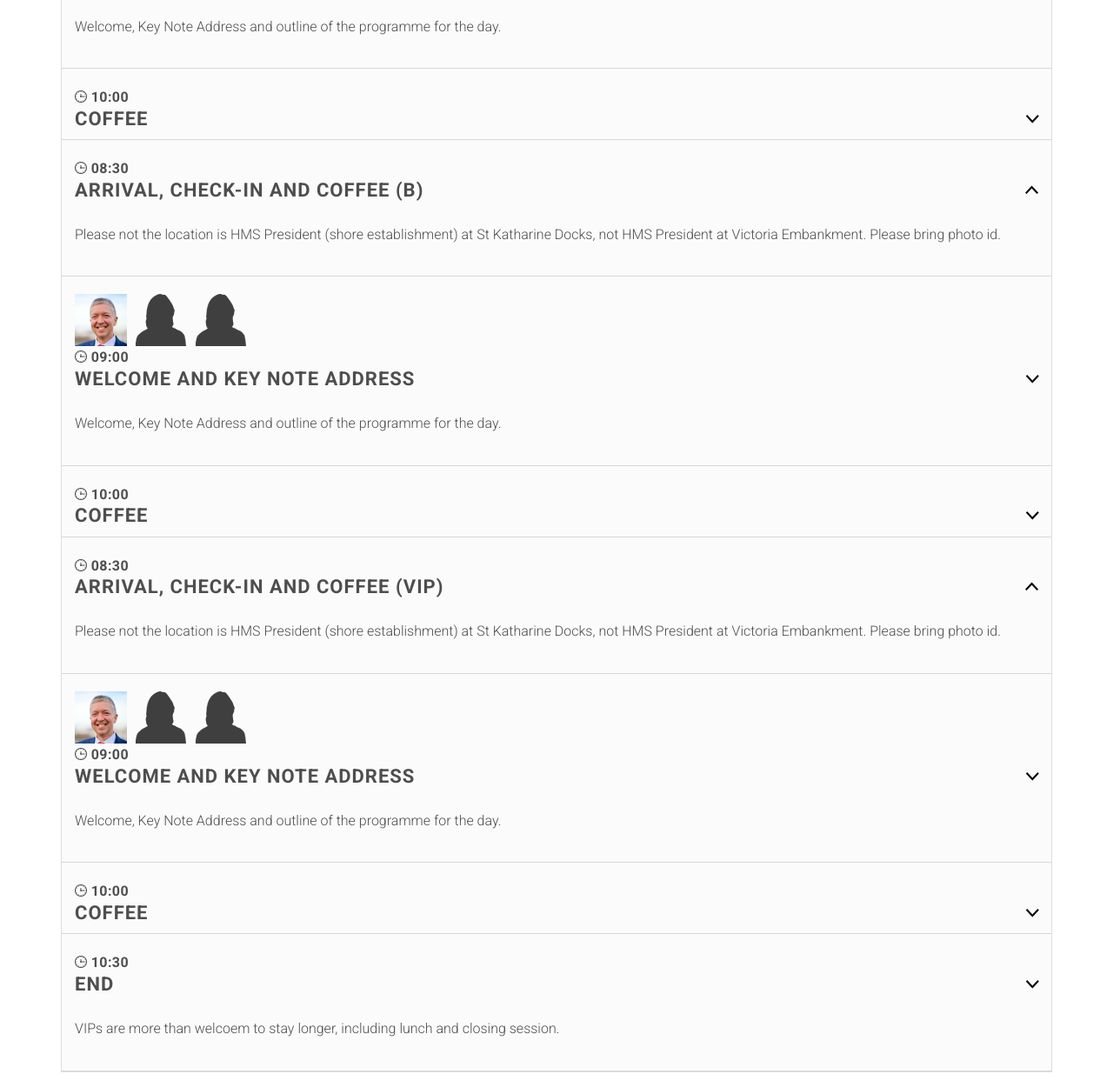
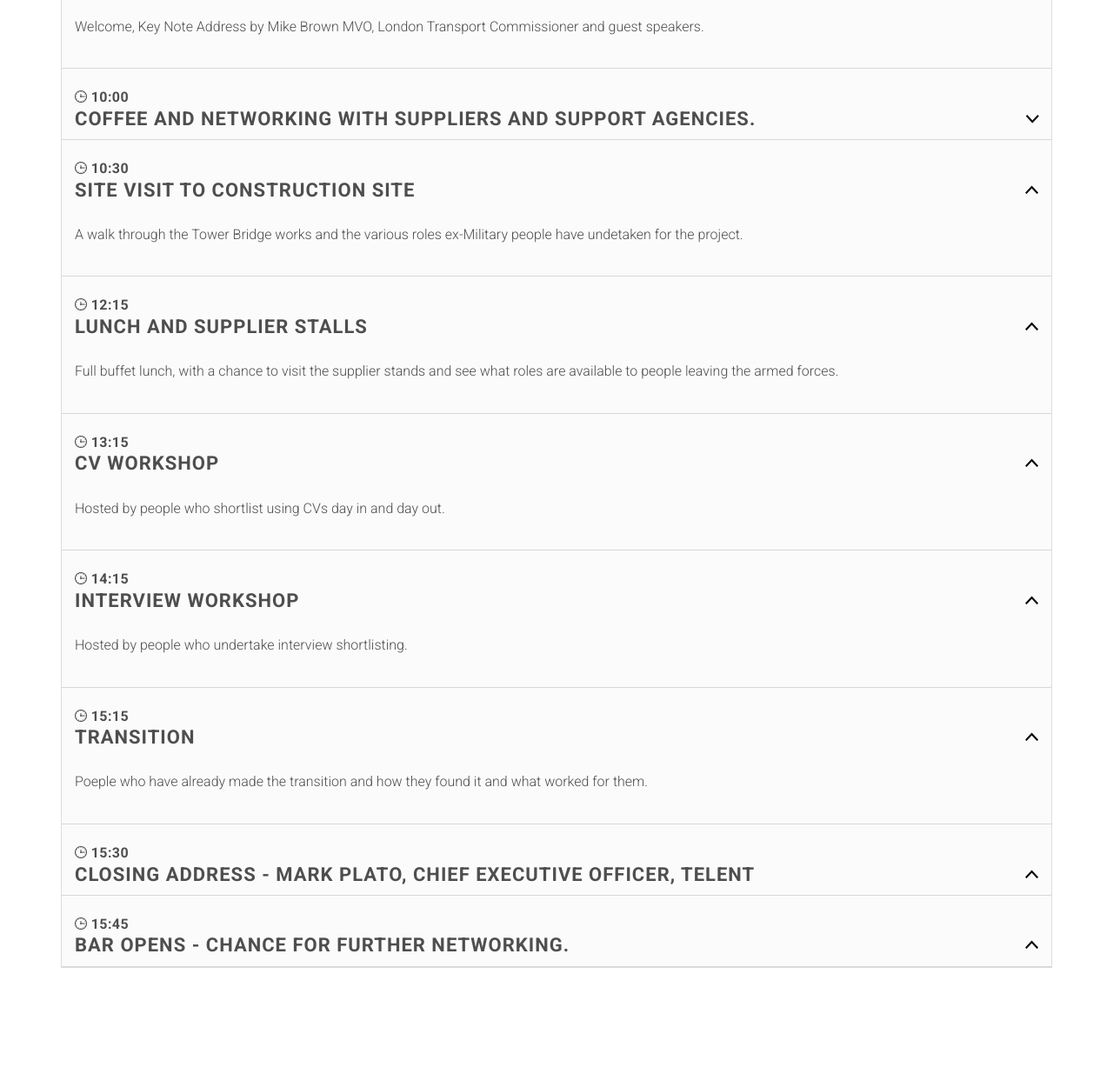
Before and after one commit to IndustryDay/IndustryDay.github.io, a plain HTML site: page index.html in a window 1280 px wide. Shown: the part 4076-5311 px from the top of the page at 87% size. Drawn offline with Linux system fonts and the light colour scheme; files whose address does not match are found by name.

Commit message:
Updating program

```diff
--- a/index.html
+++ b/index.html
@@ -299,17 +299,7 @@
             <ul class="nav nav-tabs schedule_tabs" role="tablist">
                 <li class="" role="presentation">
                     <a href="#groupA" aria-controls="groupA" role="tab" data-toggle="tab">
-                        Group A<br><span>16 February 2017</span>
-                    </a>
-                </li>
-                <li role="presentation">
-                    <a href="#groupB" aria-controls="groupB" role="tab" data-toggle="tab">
-                        Group B<br><span>16 February 2017</span>
-                    </a>
-                </li>
-                <li role="presentation">
-                    <a href="#vips" aria-controls="vips" role="tab" data-toggle="tab">
-                        VIPs<br><span>16 February 2017</span>
+                        <br><span>16 February 2017</span>
                     </a>
                 </li>
             </ul>
@@ -323,14 +313,14 @@
                             <h4 class="panel-title">
                                 <a class="schedule_expand" href="#">
                                     <div class="full-width">
-                                        Arrival, check-in and coffee (A)
+                                        Arrival, check-in and coffee
                                     </div>
                                 </a>
                             </h4>
                         </div>
                         <div class="panel-collapse collapse in" role="tabpanel" aria-labelledby="heading-1">
                             <div class="panel-body">
-                                Please not the location is HMS President (shore establishment) at St Katharine Docks, not HMS President at Victoria Embankment. Please bring photo id.
+                                Please note the location is HMS President (shore establishment) at St Katharine Docks, not HMS President at Victoria Embankment. Please bring photo id.
                             </div>
                         </div>
                     </div>
@@ -353,7 +343,7 @@
                         </div>
                         <div class="panel-collapse collapse in" role="tabpanel" aria-labelledby="heading-1">
                             <div class="panel-body">
-                                Welcome, Key Note Address and outline of the programme for the day.
+                                Welcome, Key Note Address by Mike Brown MVO, London Transport Commissioner and guest speakers.
                             </div>
                         </div>
                     </div>
@@ -363,117 +353,7 @@
                             <h4 class="panel-title">
                                 <a class="schedule_expand collapsed" href="#">
                                     <div class="full-width">
-                                        Coffee
-                                    </div>
-                                </a>
-                            </h4>
-                        </div>
-                    </div>
-                </div>
-
-<div role="tabpanel" class="tab-pane in active" id="groupB">
-                    <div class="schedule_item">
-                        <div class="panel-heading">
-                            <div class="time"><span class="ion-clock"></span> 08:30</div>
-                            <h4 class="panel-title">
-                                <a class="schedule_expand" href="#">
-                                    <div class="full-width">
-                                        Arrival, check-in and coffee (B)
-                                    </div>
-                                </a>
-                            </h4>
-                        </div>
-                        <div class="panel-collapse collapse in" role="tabpanel" aria-labelledby="heading-1">
-                            <div class="panel-body">
-                                Please not the location is HMS President (shore establishment) at St Katharine Docks, not HMS President at Victoria Embankment. Please bring photo id.
-                            </div>
-                        </div>
-                    </div>
-                    <div class="schedule_item">
-                        <div class="panel-heading">
-                            <div class="speakers">
-
-                                <img data-original-title="Mike" src="index_files/s-1_002.png" alt="speaker" class="thum-s" data-toggle="tooltip" data-placement="top" title="">
-                                <img data-original-title="EMMA" src="index_files/s-4.png" alt="speaker" class="thum-s" data-toggle="tooltip" data-placement="top" title="">
-                                <img data-original-title="AMELIA" src="index_files/s-3_002.png" alt="speaker" class="thum-s" data-toggle="tooltip" data-placement="top" title="">
-                            </div>
-                            <div class="time"><span class="ion-clock"></span> 09:00</div>
-                            <h4 class="panel-title">
-                                <a class="schedule_expand collapsed" href="#">
-                                    <div class="full-width">
-                                        Welcome and Key Note Address
-                                    </div>
-                                </a>
-                            </h4>
-                        </div>
-                        <div class="panel-collapse collapse in" role="tabpanel" aria-labelledby="heading-1">
-                            <div class="panel-body">
-                                Welcome, Key Note Address and outline of the programme for the day.
-                            </div>
-                        </div>
-                    </div>
-                    <div class="schedule_item">
-                        <div class="panel-heading">
-                            <div class="time"><span class="ion-clock"></span> 10:00</div>
-                            <h4 class="panel-title">
-                                <a class="schedule_expand collapsed" href="#">
-                                    <div class="full-width">
-                                        Coffee
-                                    </div>
-                                </a>
-                            </h4>
-                        </div>
-                    </div>
-                </div>
-
-                <div role="tabpanel" class="tab-pane in active" id="vips">
-                    <div class="schedule_item">
-                        <div class="panel-heading">
-                            <div class="time"><span class="ion-clock"></span> 08:30</div>
-                            <h4 class="panel-title">
-                                <a class="schedule_expand" href="#">
-                                    <div class="full-width">
-                                        Arrival, check-in and coffee (VIP)
-                                    </div>
-                                </a>
-                            </h4>
-                        </div>
-                        <div class="panel-collapse collapse in" role="tabpanel" aria-labelledby="heading-1">
-                            <div class="panel-body">
-                                Please not the location is HMS President (shore establishment) at St Katharine Docks, not HMS President at Victoria Embankment. Please bring photo id.
-                            </div>
-                        </div>
-                    </div>
-                    <div class="schedule_item">
-                        <div class="panel-heading">
-                            <div class="speakers">
-
-                                <img data-original-title="Mike" src="index_files/s-1_002.png" alt="speaker" class="thum-s" data-toggle="tooltip" data-placement="top" title="">
-                                <img data-original-title="EMMA" src="index_files/s-4.png" alt="speaker" class="thum-s" data-toggle="tooltip" data-placement="top" title="">
-                                <img data-original-title="AMELIA" src="index_files/s-3_002.png" alt="speaker" class="thum-s" data-toggle="tooltip" data-placement="top" title="">
-                            </div>
-                            <div class="time"><span class="ion-clock"></span> 09:00</div>
-                            <h4 class="panel-title">
-                                <a class="schedule_expand collapsed" href="#">
-                                    <div class="full-width">
-                                        Welcome and Key Note Address
-                                    </div>
-                                </a>
-                            </h4>
-                        </div>
-                        <div class="panel-collapse collapse in" role="tabpanel" aria-labelledby="heading-1">
-                            <div class="panel-body">
-                                Welcome, Key Note Address and outline of the programme for the day.
-                            </div>
-                        </div>
-                    </div>
-                    <div class="schedule_item">
-                        <div class="panel-heading">
-                            <div class="time"><span class="ion-clock"></span> 10:00</div>
-                            <h4 class="panel-title">
-                                <a class="schedule_expand collapsed" href="#">
-                                    <div class="full-width">
-                                        Coffee
+                                        Coffee and Networking with suppliers and support agencies.
                                     </div>
                                 </a>
                             </h4>
@@ -483,18 +363,116 @@
                         <div class="panel-heading">
                             <div class="time"><span class="ion-clock"></span> 10:30</div>
                             <h4 class="panel-title">
-                                <a class="schedule_expand collapsed" href="#">
+                                <a class="schedule_expand" href="#">
                                     <div class="full-width">
-                                        End
+                                        Site Visit to Construction site
                                     </div>
                                 </a>
                             </h4>
                         </div>
+                        <div class="panel-collapse collapse in" role="tabpanel" aria-labelledby="heading-1">
                             <div class="panel-body">
-                                VIPs are more than welcoem to stay longer, including lunch and closing session.
+                                A walk through the Tower Bridge works and the various roles ex-Military people have undetaken for the project.
                             </div>
+                        </div>
                     </div>
+                    <div class="schedule_item">
+                        <div class="panel-heading">
+                            <div class="time"><span class="ion-clock"></span> 12:15</div>
+                            <h4 class="panel-title">
+                                <a class="schedule_expand" href="#">
+                                    <div class="full-width">
+                                        Lunch and Supplier stalls
+                                    </div>
+                                </a>
+                            </h4>
+                        </div>
+                        <div class="panel-collapse collapse in" role="tabpanel" aria-labelledby="heading-1">
+                            <div class="panel-body">
+                                Full buffet lunch, with a chance to visit the supplier stands and see what roles are available to people leaving the armed forces.
+                            </div>
+                        </div>
+                    </div>
+                    <div class="schedule_item">
+                        <div class="panel-heading">
+                            <div class="time"><span class="ion-clock"></span> 13:15</div>
+                            <h4 class="panel-title">
+                                <a class="schedule_expand" href="#">
+                                    <div class="full-width">
+                                        CV Workshop
+                                    </div>
+                                </a>
+                            </h4>
+                        </div>
+                        <div class="panel-collapse collapse in" role="tabpanel" aria-labelledby="heading-1">
+                            <div class="panel-body">
+                                Hosted by people who shortlist using CVs day in and day out.
+                            </div>
+                        </div>
+                    </div>
+                    <div class="schedule_item">
+                        <div class="panel-heading">
+                            <div class="time"><span class="ion-clock"></span> 14:15</div>
+                            <h4 class="panel-title">
+                                <a class="schedule_expand" href="#">
+                                    <div class="full-width">
+                                        Interview Workshop
+                                    </div>
+                                </a>
+                            </h4>
+                        </div>
+                        <div class="panel-collapse collapse in" role="tabpanel" aria-labelledby="heading-1">
+                            <div class="panel-body">
+                                Hosted by people who undertake interview shortlisting.
+                            </div>
+                        </div>
+                    </div>
+                    <div class="schedule_item">
+                        <div class="panel-heading">
+                            <div class="time"><span class="ion-clock"></span> 15:15</div>
+                            <h4 class="panel-title">
+                                <a class="schedule_expand" href="#">
+                                    <div class="full-width">
+                                        Transition
+                                    </div>
+                                </a>
+                            </h4>
+                        </div>
+                        <div class="panel-collapse collapse in" role="tabpanel" aria-labelledby="heading-1">
+                            <div class="panel-body">
+                                Poeple who have already made the transition and how they found it and what worked for them.
+                            </div>
+                        </div>
+                    </div>
+                    <div class="schedule_item">
+                        <div class="panel-heading">
+                            <div class="time"><span class="ion-clock"></span> 15:30</div>
+                            <h4 class="panel-title">
+                                <a class="schedule_expand" href="#">
+                                    <div class="full-width">
+                                        Closing Address - Mark Plato, Chief Executive Officer, Telent
+                                    </div>
+                                </a>
+                            </h4>
+                        </div>
+                    </div>
+                    <div class="schedule_item">
+                        <div class="panel-heading">
+                            <div class="time"><span class="ion-clock"></span> 15:45</div>
+                            <h4 class="panel-title">
+                                <a class="schedule_expand" href="#">
+                                    <div class="full-width">
+                                        Bar opens - chance for further networking.
+                                    </div>
+                                </a>
+                            </h4>
+                        </div>
+                    </div>
+
+
+
                 </div>
+
 
 
 
```
